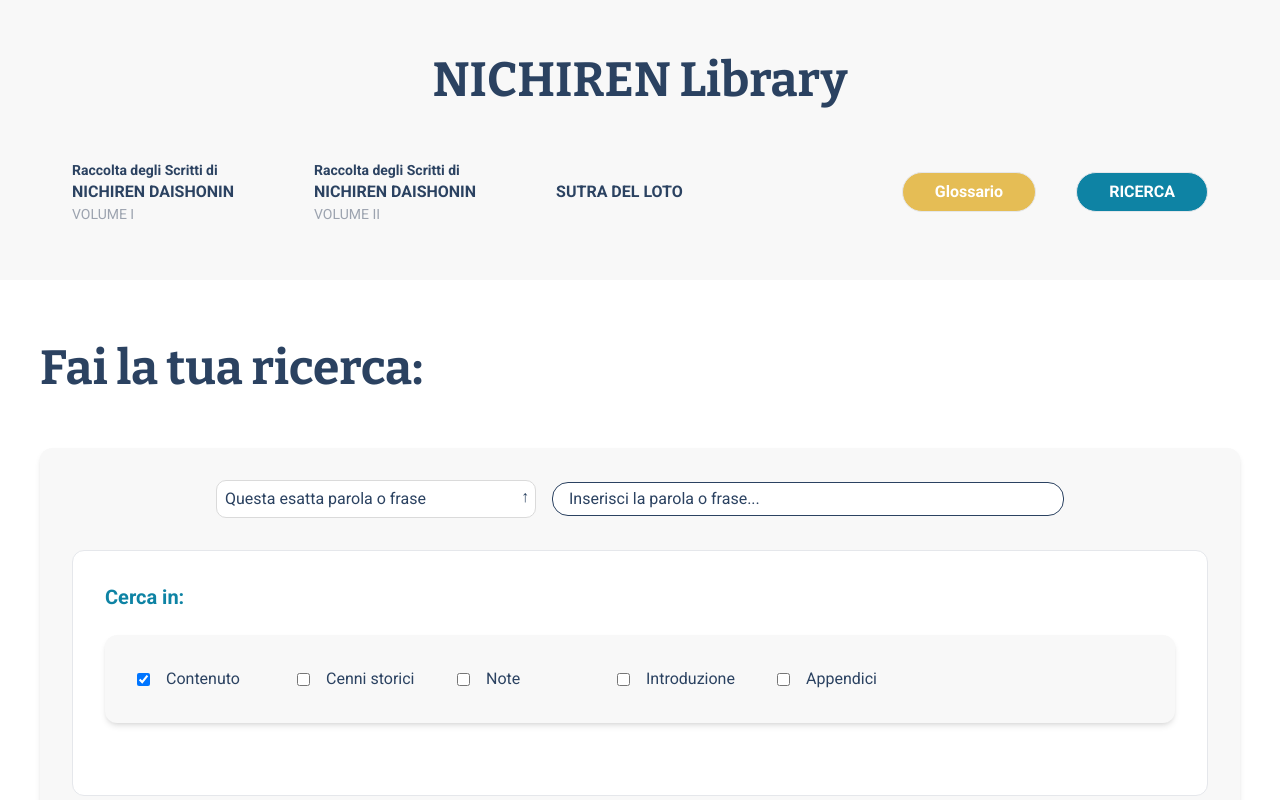
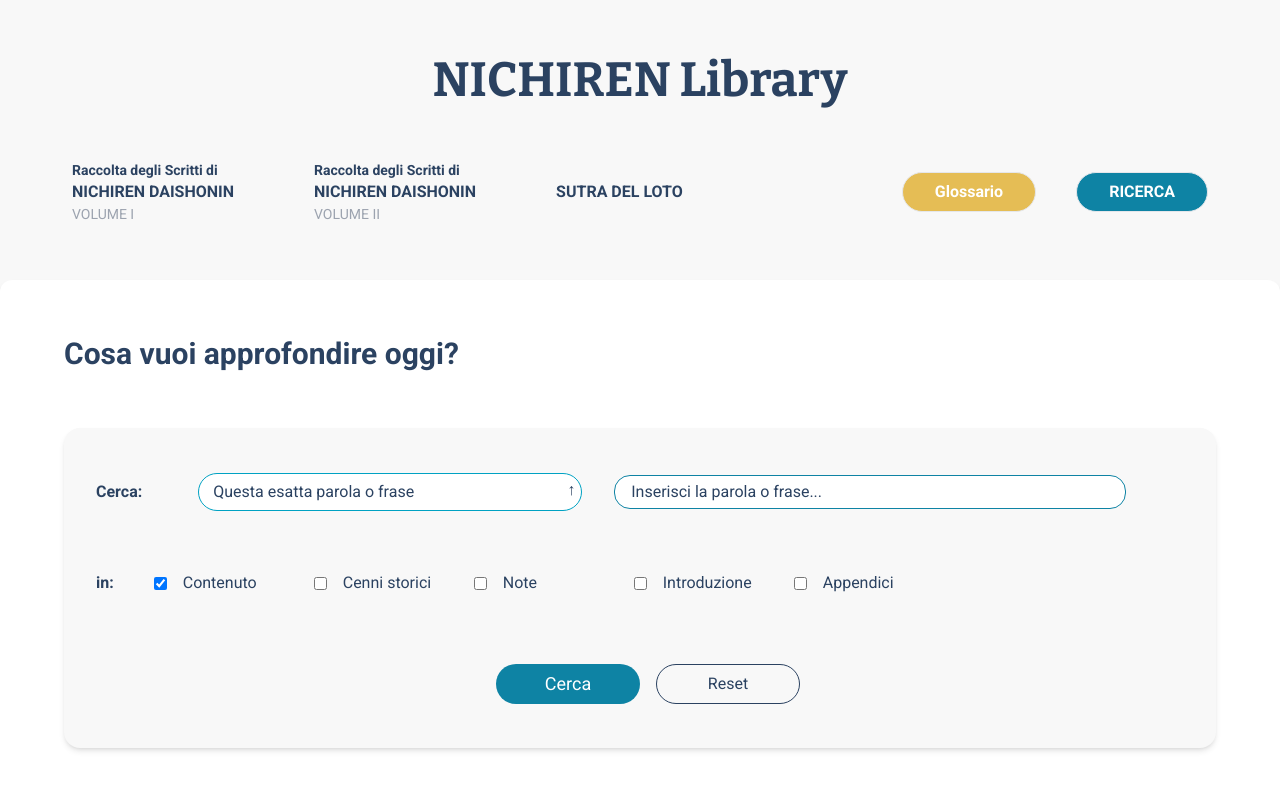
Before and after one commit to upalatucci/biblioteca-nextjs, a Next.js app: page /ricerca-avanzata in a window 1280 px wide. Shown: the top 800 px of the page. Built offline with nearby package versions, Linux system fonts and the light colour scheme.

Commit message:
advanced search redesign

```diff
--- a/components/AdvancedSearch/AdvancedSearch.tsx
+++ b/components/AdvancedSearch/AdvancedSearch.tsx
@@ -88,15 +88,17 @@ const AdvancedSearch: FC<AdvancedSearchType> = ({ loading }) => {
   };
 
   return (
-    <form onSubmit={onSubmit}>
-      <section className="bg-white">
-        <div className="container py-8 mx-auto md:px-10">
-          <h2 className="text-4xl md:text-5xl font-bold mt-8 mb-14 px-4 sm:px-0">
-            Fai la tua ricerca:
+    <div className="bg-white py-14 rounded-xl shadow-md mb-20">
+      <form onSubmit={onSubmit} className="mx-auto max-w-6xl pb-10 mb-10">
+        <section className="font-sans">
+          <div className="container mx-auto">
+            <h2 className="text-3xl px-4 md:px-0 font-bold">
+              Cosa vuoi approfondire oggi?
             </h2>
 
-          <div className="bg-defaultBg rounded-xl shadow-md mb-8 mx-auto py-8 px-0 sm:px-8 font-sans">
-            <div className="flex flex-col md:flex-row items-center justify-center w-full mb-8 px-4 sm:px-0">
+            <div className="rounded-2xl bg-defaultBg p-8 my-14 shadow-md flex flex-col items-center justify-evenly h-80">
+              <div className="w-full flex flex-col md:flex-row items-center justify-start gap-4 mb-8">
+                <span className="font-bold mr-10">Cerca:</span>
                 <Select
                   onChange={(newVal) =>
                     setSearchType(mapSelectToType[newVal.toString()])
@@ -104,20 +106,19 @@ const AdvancedSearch: FC<AdvancedSearchType> = ({ loading }) => {
                   value={mapSearchType[searchType]}
                   name="type"
                   options={SELECTABLE_TYPES}
-                className="w-80 mb-4 md:mb-0 md:mr-4"
+                  className="mb-4 md:mb-0 md:mr-4 w-full md:w-96"
                 />
                 <SearchInput
                   value={searchText}
                   onChange={(e) => setSearchText(e.target.value)}
                   required
+                  aria-label="Cerca parole o frase"
                 />
               </div>
 
-            <div className="bg-white border rounded-xl px-8 pt-4 pb-8">
-              <h3 className="text-lg md:text-xl text-primary font-bold mt-4 mb-6">
-                Cerca in:
-              </h3>
-              <div className="bg-defaultBg shadow-md rounded-xl px-8 py-8 mb-10">
+              <div className="pt-4 pb-8 flex w-full justify-start">
+                <span className="font-bold mb-6 mr-10">in:</span>
+                <div className="">
                   <div className="flex items-center justify-start flex-wrap">
                     <span className="w-32 lg:w-40">
                       <label className="flex items-center">
@@ -186,7 +187,8 @@ const AdvancedSearch: FC<AdvancedSearchType> = ({ loading }) => {
                   </div>
                 </div>
               </div>
-            <div className="px-4 flex items-center justify-center mt-8">
+
+              <div className="px-4 flex items-center justify-center">
                 <button
                   className="btn bg-primary hover:bg-primaryHover rounded-3xl w-36 h-10 text-white text-lg mx-4"
                   type="submit"
@@ -208,6 +210,7 @@ const AdvancedSearch: FC<AdvancedSearchType> = ({ loading }) => {
           </div>
         </section>
       </form>
+    </div>
   );
 };
 
--- a/components/Results/TabFilters.tsx
+++ b/components/Results/TabFilters.tsx
@@ -17,6 +17,7 @@ const TabFilters: React.FC = () => {
     if (newRecipient === ALL_LABEL) delete routerQuery.recipient;
     else routerQuery.recipient = newRecipient;
 
+    delete routerQuery.page;
     router.push({
       ...router,
       query: routerQuery,
@@ -30,11 +31,16 @@ const TabFilters: React.FC = () => {
     if (newPlace === ALL_LABEL) delete routerQuery.place;
     else routerQuery.place = newPlace;
 
-    router.push({
+    delete routerQuery.page;
+    router.push(
+      {
         ...router,
         query: routerQuery,
         hash: "risultati",
-    });
+      },
+      undefined,
+      { scroll: false }
+    );
   };
 
   if (
@@ -44,39 +50,28 @@ const TabFilters: React.FC = () => {
     return null;
 
   return (
-    <div className="mb-10">
-      <h3 className="text-lg md:text-xl text-primary font-bold mb-6">
-        Filtra i risultati:
-      </h3>
+    <div className="mb-10 flex items-center gap-8">
+      <span className="font-bold text-gray-500">Filtra i risultati:</span>
 
-      <div className="flex items-center justify-between flex-wrap">
-        <span className="mb-4 mr-4">
-          <label className="flex items-center">
-            <span className="mr-4">Destinatario</span>
       <Select
         onChange={onChangeRecipient}
         value={(recipient as string) || RECIPIENTS_OPTIONS[0]}
         name="destinatario"
         options={RECIPIENTS_OPTIONS}
-              className="w-64"
+        className="w-64 border-primary"
+        aria-label="Destinatario"
       />
-          </label>
-        </span>
 
-        <span className="mb-4">
-          <label className="flex items-center">
-            <span className="mr-4">Scritto a</span>
       <Select
         onChange={onChangePlace}
         value={(place as string) || PLACES_OPTIONS[0]}
         name="luogo"
         options={PLACES_OPTIONS}
         className="w-64"
+        aria-label="Scritto a"
       />
-          </label>
-        </span>
 
-        <span className="mb-4">
+      {/* <span className="mb-4">
           <label className="flex items-center">
             <span className="mr-4">Scritto nel</span>
             <Select
@@ -107,8 +102,7 @@ const TabFilters: React.FC = () => {
               className="ml-4 w-16"
             />
           </label>
-        </span>
-      </div>
+        </span> */}
     </div>
   );
 };
--- a/components/SearchInput.tsx
+++ b/components/SearchInput.tsx
@@ -20,7 +20,7 @@ const SearchInput: FC<SearchInputProps> = ({
   <input
     type="search"
     className={classNames(
-      "border border-secondary w-full max-w-lg px-4 py-1 rounded-2xl placeholder:text-secondary placeholder:font-sans",
+      "border border-primary w-full max-w-lg px-4 py-1 rounded-2xl bg-white placeholder:text-secondary placeholder:font-sans",
       className
     )}
     placeholder={placeholder || "Inserisci la parola o frase..."}
--- a/components/SimpleSearch.tsx
+++ b/components/SimpleSearch.tsx
@@ -42,8 +42,9 @@ const SimpleSearch: FC<SimpleSearchType> = ({ loading }) => {
                 value={searchText}
                 onChange={(e) => setSearchText(e.target.value)}
                 required
+                aria-label="Cerca parole o frase"
               />
-              <div>
+              <div className="flex flex-wrap gap-4 items-center justify-center">
                 <button
                   className="btn font-sans bg-primary hover:bg-primaryHover rounded-3xl w-44 h-10 text-white text-lg mx-4"
                   type="submit"
@@ -55,7 +56,7 @@ const SimpleSearch: FC<SimpleSearchType> = ({ loading }) => {
                 </button>
 
                 <Link href="/ricerca-avanzata" passHref>
-                  <a className="btn border-customYellow border-2 text-customYellow hover:bg-customYellow hover:text-white font-bold rounded-3xl text-center font-sans py-2 px-8 w-44">
+                  <a className="btn border-customYellow border-2 text-customYellow hover:bg-customYellow hover:text-white font-bold rounded-3xl text-center font-sans py-2 px-8 w-44 whitespace-pre">
                     Ricerca avanzata
                   </a>
                 </Link>
--- a/pages/ricerca-avanzata/index.tsx
+++ b/pages/ricerca-avanzata/index.tsx
@@ -19,6 +19,11 @@ export default function Ricerca() {
       <main className="search-page">
         <AdvancedSearch loading={isLoading} />
 
+        {searchedPosts && (
+          <h3 className="text-2xl font-bold text-primary mx-auto px-8 md:px-20 xl:px-0 md:max-w-6xl mb-10">
+            Abbiamo trovato
+          </h3>
+        )}
         {error && (
           <div
             className="bg-red-100 border border-red-400 text-red-700 px-4 py-3 rounded relative container mx-auto my-4"
--- a/pages/rsnd/[slug].tsx
+++ b/pages/rsnd/[slug].tsx
@@ -68,11 +68,15 @@ export default function PostPage({ post }) {
             </div>
 
             <div className="p-20 container mx-auto max-w-[1000px] print:py-0">
-              <p className="text-primary">
-                {highlightedPost?.acf?.acf_luogo},{" "}
-                {highlightedPost?.acf?.acf_data}. Indirizzata a{" "}
-                {highlightedPost?.acf?.acf_destinatario.join(", ")}.
-              </p>
+              {(highlightedPost?.acf?.acf_luogo ||
+                highlightedPost?.acf?.acf_data ||
+                highlightedPost?.acf?.acf_destinatario.length !== 0) && (
+                <p className="text-primary">
+                  {highlightedPost?.acf?.acf_luogo},{" "}
+                  {highlightedPost?.acf?.acf_data}. Indirizzata a{" "}
+                  {highlightedPost?.acf?.acf_destinatario.join(", ")}.
+                </p>
+              )}
               {paragraphs.map((p) => (
                 <ParagraphWithNotes content={p} notes={notesArray} key={p} />
               ))}
--- a/styles/select.scss
+++ b/styles/select.scss
@@ -18,11 +18,11 @@ div.select-wrapper {
 
   button {
     border: 0;
-    border-radius: var(--border-radius-sm);
+    border-radius: var(--border-radius-md);
     background-color: white;
-    border: 1px solid var(--color-gray);
+    border: 1px solid var(--primary-color);
     width: 100%;
-    padding: 6px 8px;
+    padding: 6px 14px;
     position: relative;
     text-align: left;
 
```
Also changed, not shown: books/sdl.json (+1 -1 lines). Lines whose indentation alone changed are shown as unchanged.
